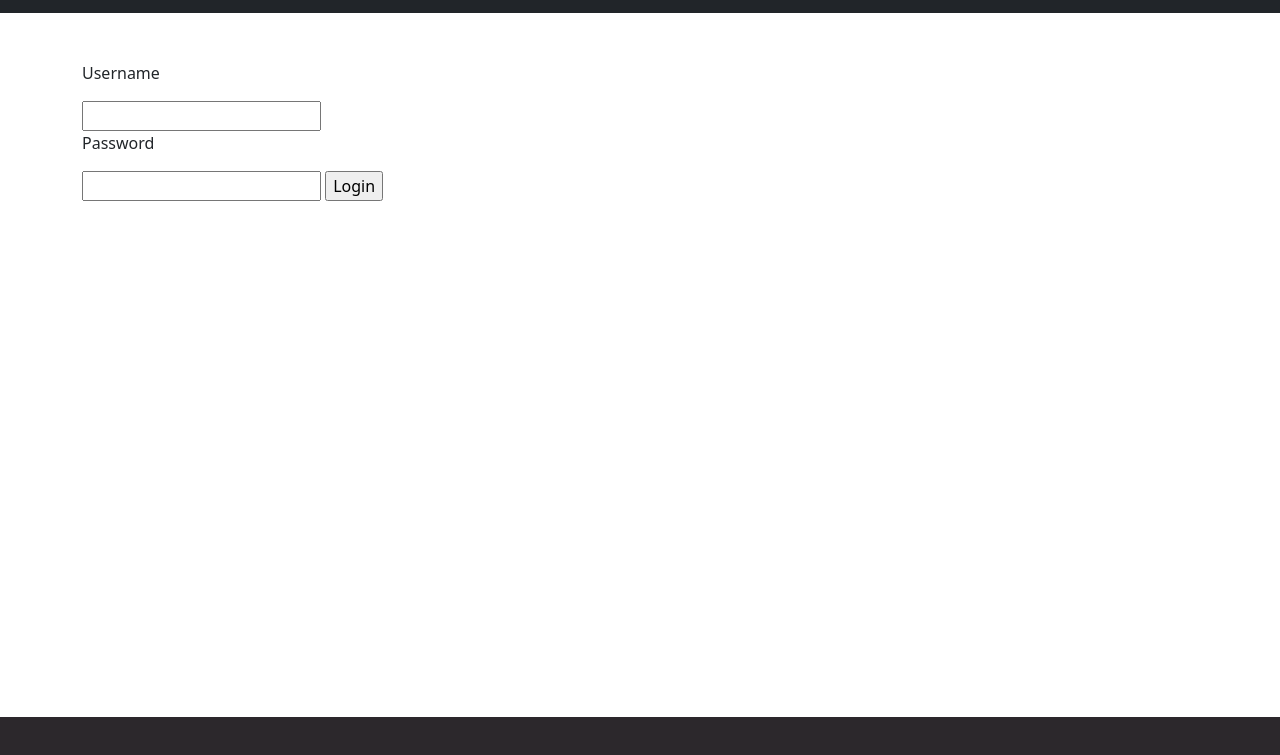
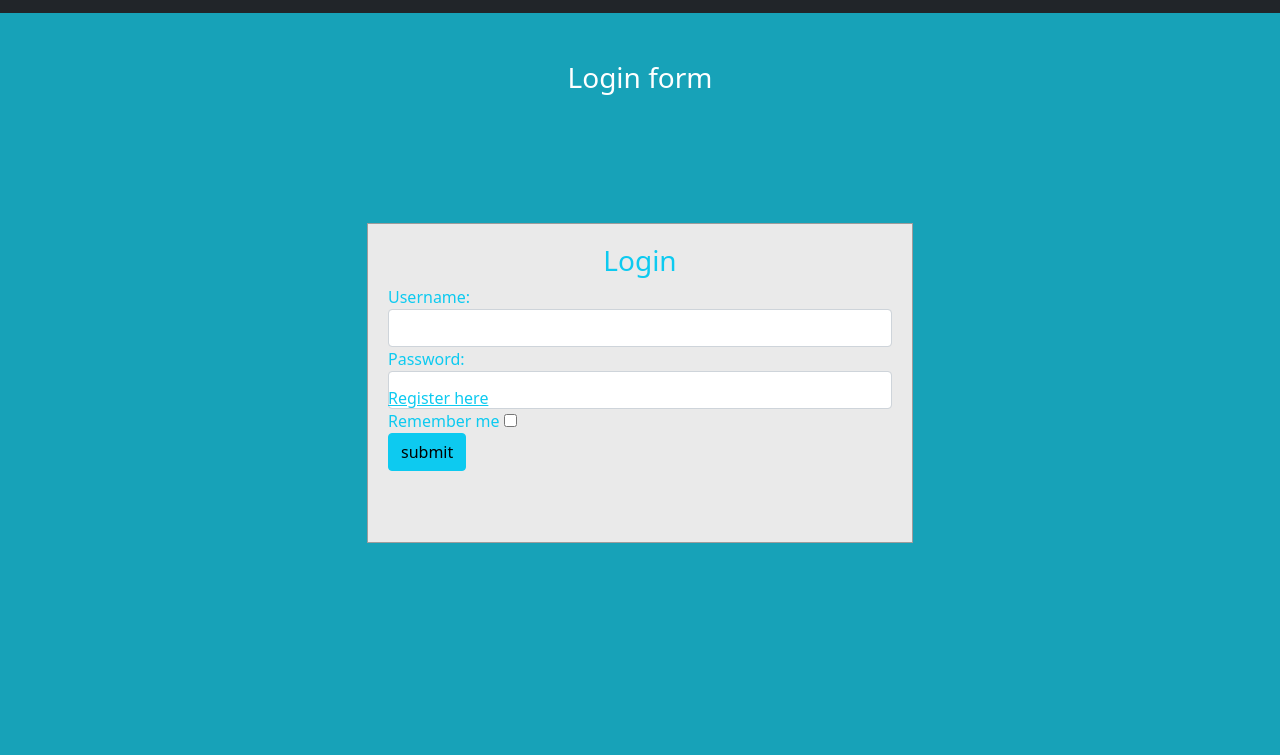
Before and after one commit to Telphy/GesAlunos, a website: page public/login.html in a window 1280 px wide. Shown: the part 43-798 px from the top of the page. Drawn offline with nearby package versions, Linux system fonts and the light colour scheme.

Commit message:
update 3/12

```diff
--- a/public/login.html
+++ b/public/login.html
@@ -7,49 +7,43 @@
         <script src="script.js"></script>
         <link href="https://cdn.jsdelivr.net/npm/bootstrap@5.1.3/dist/css/bootstrap.min.css" rel="stylesheet" integrity="sha384-1BmE4kWBq78iYhFldvKuhfTAU6auU8tT94WrHftjDbrCEXSU1oBoqyl2QvZ6jIW3" crossorigin="anonymous">
         <script src="https://cdn.jsdelivr.net/npm/bootstrap@5.1.3/dist/js/bootstrap.bundle.min.js" integrity="sha384-ka7Sk0Gln4gmtz2MlQnikT1wXgYsOg+OMhuP+IlRH9sENBO0LRn5q+8nbTov4+1p" crossorigin="anonymous"></script>
+        <link rel="stylesheet" type="text/css" href="styles/style.css">
+        <script type="text/javascript" src="scripts.js"></script>
         <title>GesAlunos</title>
     </head>
-    <body>
-
-        <nav class="navbar navbar-expand-lg navbar-dark  bg-dark">
-            <div class="container-fluid">
-              <a class="navbar-brand" href="index.html">Gestão Alunos</a>
-              <button class="navbar-toggler" type="button" data-bs-toggle="collapse" data-bs-target="#navbarNavAltMarkup" aria-controls="navbarNavAltMarkup" aria-expanded="false" aria-label="Toggle navigation">
-                <span class="navbar-toggler-icon"></span>
-              </button>
-              <div class="collapse navbar-collapse" id="navbarNavAltMarkup">
-                <div class="navbar-nav">
-                  <a class="nav-link active" aria-current="page" href="login.html">Login</a>
-                  <a class="nav-link" href="insert.html">Formulario</a>
-
+    <body onload="getNavbar();">
+      <div id="nbar">
       </div>
-              </div>
-            </div>
-          </nav>
 
 
-        <style>
-            #footer {
-                position: fixed;
-                padding: 10px 10px 0px 10px;
-                bottom: 0;
-                width: 100%;
-                height: 40px;
-                background: rgb(44, 40, 44);
-                color: white;
-                text-align: center;
-            }
-        </style>
-                    <div id="container">
-                        <div id="footer">
+        <body>
+          <div id="login">
+              <h3 class="text-center text-white pt-5">Login form</h3>
+              <div class="container">
+                  <div id="login-row" class="row justify-content-center align-items-center">
+                      <div id="login-column" class="col-md-6">
+                          <div id="login-box" class="col-md-12">
+                              <form id="login-form" class="form" action="" method="post">
+                                  <h3 class="text-center text-info">Login</h3>
+                                  <div class="form-group">
+                                      <label for="username" class="text-info">Username:</label><br>
+                                      <input type="text" name="username" id="username" class="form-control">
                                   </div>
-        <div class="container mt-5">
-            <div class="log-box">
-                <form>
-                    <p>Username</p><input type ="text" name="username">
-                    <p>Password</p><input type ="password" name="password">
-                    <input type="submit" value="Login">
+                                  <div class="form-group">
+                                      <label for="password" class="text-info">Password:</label><br>
+                                      <input type="text" name="password" id="password" class="form-control">
+                                  </div>
+                                  <div class="form-group">
+                                      <label for="remember-me" class="text-info"><span>Remember me</span> <span><input id="remember-me" name="remember-me" type="checkbox"></span></label><br>
+                                      <input type="submit" name="submit" class="btn btn-info btn-md" value="submit">
+                                  </div>
+                                  <div id="register-link" class="text-right">
+                                      <a href="#" class="text-info">Register here</a>
+                                  </div>
                               </form>
                           </div>
                       </div>
                   </div>
+              </div>
+          </div>
+      </body>
--- /dev/null
+++ b/public/navbar.html
@@ -0,0 +1,16 @@
+
+<nav class="navbar navbar-expand-lg navbar-dark  bg-dark">
+    <div class="container-fluid">
+      <a class="navbar-brand" href="index.html">Gestão Alunos</a>
+      <button class="navbar-toggler" type="button" data-bs-toggle="collapse" data-bs-target="#navbarNavAltMarkup" aria-controls="navbarNavAltMarkup" aria-expanded="false" aria-label="Toggle navigation">
+        <span class="navbar-toggler-icon"></span>
+      </button>
+      <div class="collapse navbar-collapse" id="navbarNavAltMarkup">
+        <div class="navbar-nav">
+          <a class="nav-link active" aria-current="page" href="login.html">Login</a>
+          <a class="nav-link" href="insert.html">Formulario</a>
+
+        </div>
+      </div>
+    </div>
+</nav>
--- /dev/null
+++ b/public/scripts.js
@@ -0,0 +1,65 @@
+function getNavbar(){
+    const nbar = document.getElementById('nbar')
+    fetch('http://localhost:3000/navbar.html')
+    .then(res => res.text())
+    .then((html)=>{
+        nbar.innerHTML += html
+    })
+
+
+    .catch((err) =>{
+        alert('Ocorreu um erro')
+    })
+}
+
+
+/*
+function getData(){
+    fetch('http://localhost:5000/bd')
+    .then(res => res.json())
+    .then(data => processData(data) )
+    .catch(function(err){
+        alert('Ocorreu problema')
+    })
+}
+
+function processData(data){
+    const linhaCidades = document.getElementById('cidades')
+    linhaCidades.innerHTML=''
+    for(let i=0; i < 10; i++){
+        let nome = data[i].Name
+        let distrito = data[i].District
+        let pop = data[i].Population
+        let id = data[i].ID
+        linhaCidades.innerHTML += ` <tr>
+                                        <th>${nome}</th>
+                                        <th>${distrito}</th>
+                                        <th>${pop}</th>
+                                        <td">
+                                        <button
+                                        onclick="Delete"
+                                        type="button"
+                                        class="btn btn-danger"
+                                        style="width:100px;>
+                                        Eliminar</button>
+                                        <button
+                                        type="button"
+                                        class="btn btn-success"
+                                        style="width:100px;>
+                                        Editar</button>
+                                        <button
+                                        onclick="ShowID(${ID})"
+                                        type="button"
+                                        class="btn btn-info"
+                                        style="width:100px;>
+                                        Ver mais</button>
+                                        </td>
+                                    </tr>`
+    }
+}
+
+function showID(ID){
+    console.log(ID)
+
+}
+*/
--- /dev/null
+++ b/public/styles/style.css
@@ -0,0 +1,19 @@
+body {
+    margin: 0;
+    padding: 0;
+    background-color: #17a2b8;
+    height: 100vh;
+  }
+  #login .container #login-row #login-column #login-box {
+    margin-top: 120px;
+    max-width: 600px;
+    height: 320px;
+    border: 1px solid #9C9C9C;
+    background-color: #EAEAEA;
+  }
+  #login .container #login-row #login-column #login-box #login-form {
+    padding: 20px;
+  }
+  #login .container #login-row #login-column #login-box #login-form #register-link {
+    margin-top: -85px;
+  }
```
Also changed, not shown: index.js (+9 -2 lines), public/footer.html (added, +16 -0 lines), public/index.html (+6 -33 lines), public/insert.html (+8 -34 lines), 1 other file. Lines whose indentation alone changed are shown as unchanged.
